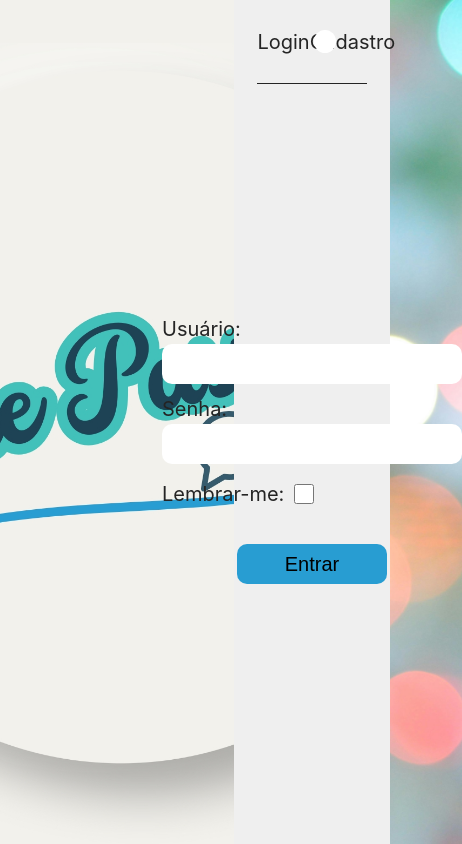
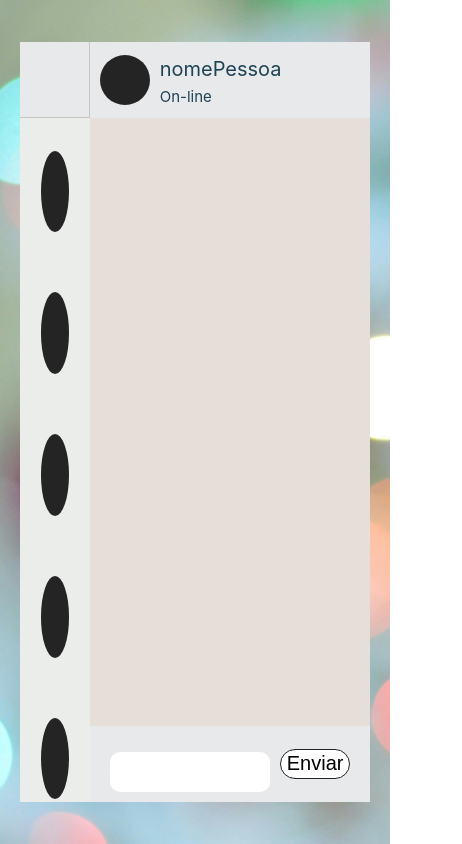
Before and after one commit to ydmartino/PI3SEM, a React (Vite) app in the folder client/: page /chat in a window 390 px wide. Shown: the whole page, 462 px wide, since content can reach past the window. Built offline with nearby package versions, Linux system fonts and the light colour scheme.

Commit message:
Started editing chat page CSS

```diff
--- a/client/src/App.jsx
+++ b/client/src/App.jsx
@@ -7,7 +7,7 @@ function App() {
 
   return (
     <>
-      <Login />
+      <Chat />
     </>
   )
 }
--- a/client/src/assets/chat.css
+++ b/client/src/assets/chat.css
@@ -101,7 +101,7 @@ body {
     background-color: #e8e9eb;
     align-items: center;
     text-align: start;
-    color: #242424;
+    color: #1D4355;
 }
 
 .photoMiniature {
@@ -149,3 +149,77 @@ body {
     border: 1px solid #242424;
     background-color: white;
 }
+
+@media only screen and (max-width: 800px) {
+
+.contactSection {
+    width: 20%;
+    background-color: #ebedeb;
+}
+
+.contactHeader {
+    height: 10%;
+    background-color: #e8e9eb;
+    border-right: 1px solid #c5c5c5;
+    border-bottom: 1px solid #c5c5c5;
+}
+
+.filterSection {
+    display: none;
+}
+
+.filter {
+    width: 90%;
+    padding: 5px;
+}
+
+.contactContainer {
+    height: 90%;
+    overflow: auto;
+}
+
+.contact {
+    height: 20%;
+    background-color: transparent;
+    color: #242424;
+    margin: 5px;
+    display: flex;
+    flex-direction: row;
+    text-align: start;
+    border-radius: 10px;
+    padding: 10px;
+    align-items: center;
+    justify-content: center;
+}
+
+.photo {
+    width: 70%;
+    height: 70%;
+    background-color: #242424;
+    border-radius: 100%;
+    margin: 0 0 0 0;
+}
+
+.contactData {
+    display: none;
+    flex-direction: column;
+    width: 80%;
+}
+
+.contactData p {
+    margin: 5px 0 5px 0;
+}
+
+.messageHour p {
+    font-size: 15px;
+}
+
+.messageHour {
+    display: inherit;
+    justify-content: space-between;
+}
+
+.messageSection {
+    width: 80%;
+}
+}
```
